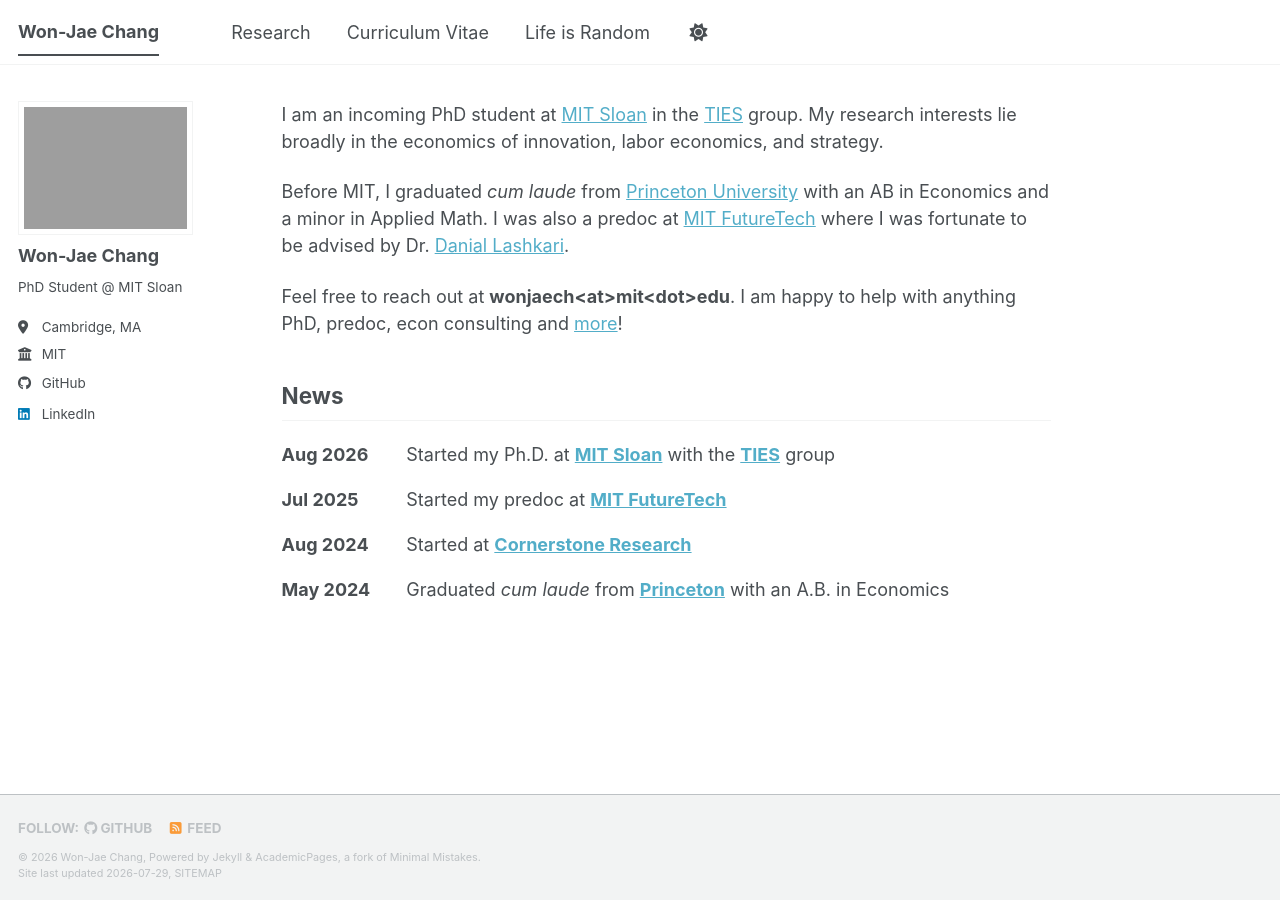
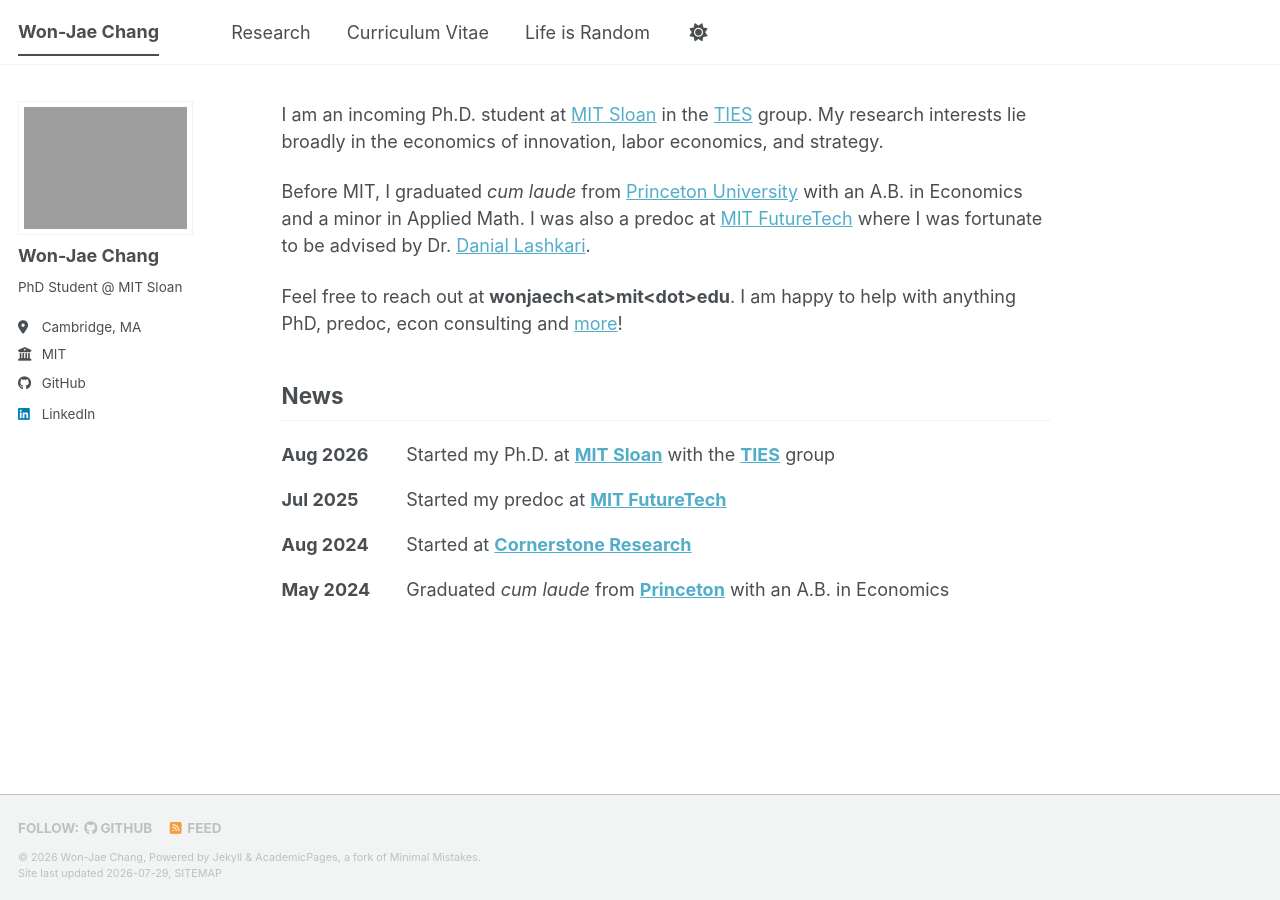
Before and after one commit to wonjaechang/wonjaechang, a Jekyll site: the page built from _pages/about.md, in a window 1280 px wide. Built offline with Jekyll 4.4.1, drawn with Linux system fonts in a browser that asks for light colours; a script bundle is joined from its source files by our own code; library files that are not in the unit come from our copies.

Commit message:
some big changes

```diff
--- a/_pages/about.md
+++ b/_pages/about.md
@@ -8,9 +8,9 @@ redirect_from:
 
 {% include base_path %}
 
-I am an incoming PhD student at [MIT Sloan](https://mitsloan.mit.edu/) in the [TIES](https://mitsloan.mit.edu/programs/phd/program-overview/ties) group. My research interests lie broadly in the economics of innovation, labor economics, and strategy.
+I am an incoming Ph.D. student at [MIT Sloan](https://mitsloan.mit.edu/) in the [TIES](https://mitsloan.mit.edu/programs/phd/program-overview/ties) group. My research interests lie broadly in the economics of innovation, labor economics, and strategy.
 
-Before MIT, I graduated _cum laude_ from [Princeton University](https://economics.princeton.edu/) with an AB in Economics and a minor in Applied Math. I was also a predoc at [MIT FutureTech](https://futuretech.mit.edu/) where I was fortunate to be advised by Dr. [Danial Lashkari](https://sites.google.com/view/danial-lashkari/home?authuser=0).
+Before MIT, I graduated _cum laude_ from [Princeton University](https://economics.princeton.edu/) with an A.B. in Economics and a minor in Applied Math. I was also a predoc at [MIT FutureTech](https://futuretech.mit.edu/) where I was fortunate to be advised by Dr. [Danial Lashkari](https://sites.google.com/view/danial-lashkari/home?authuser=0).
 
 Feel free to reach out at **wonjaech\<at\>mit\<dot\>edu**. I am happy to help with anything PhD, predoc, econ consulting and [more]({{ base_path }}/life/)!
 
```
